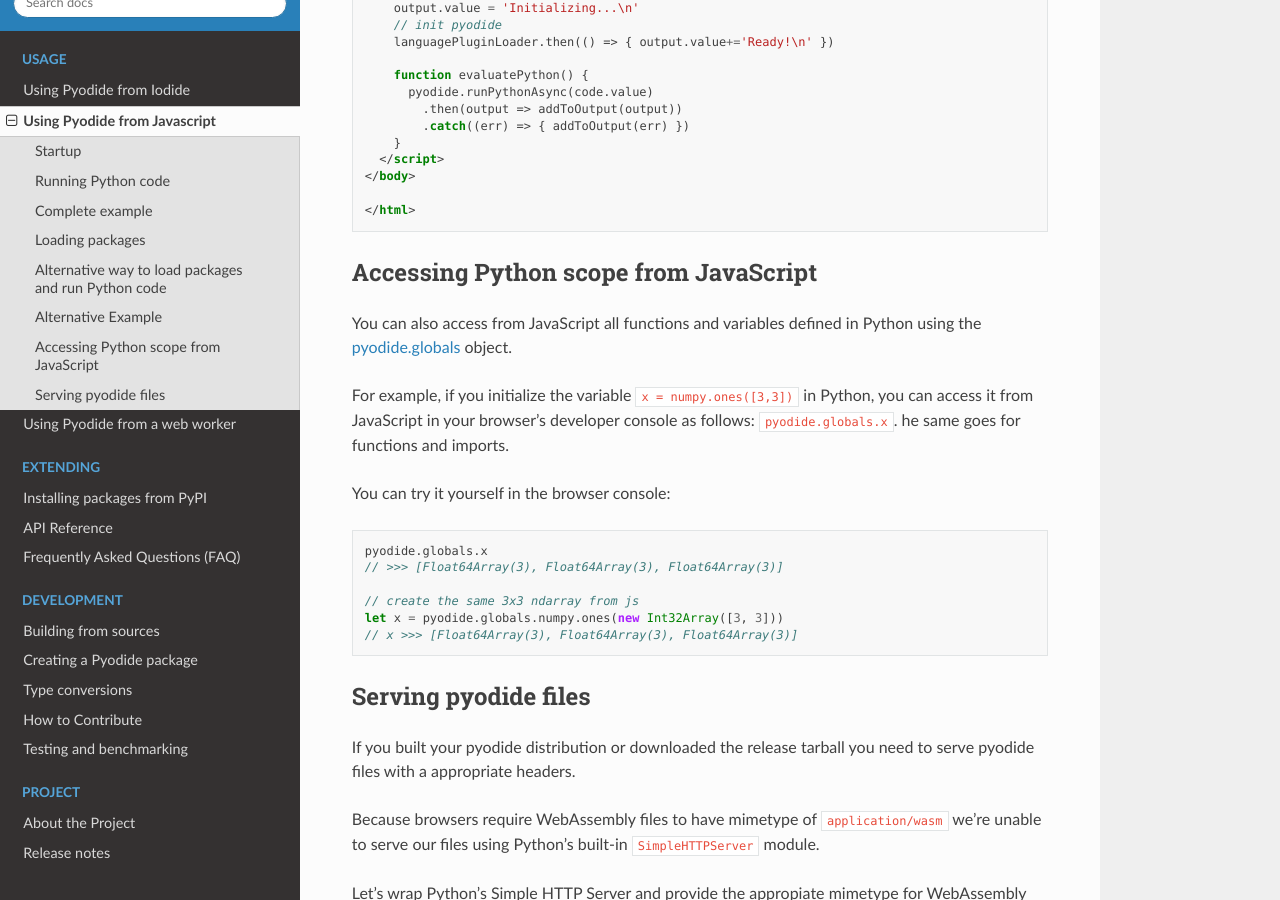
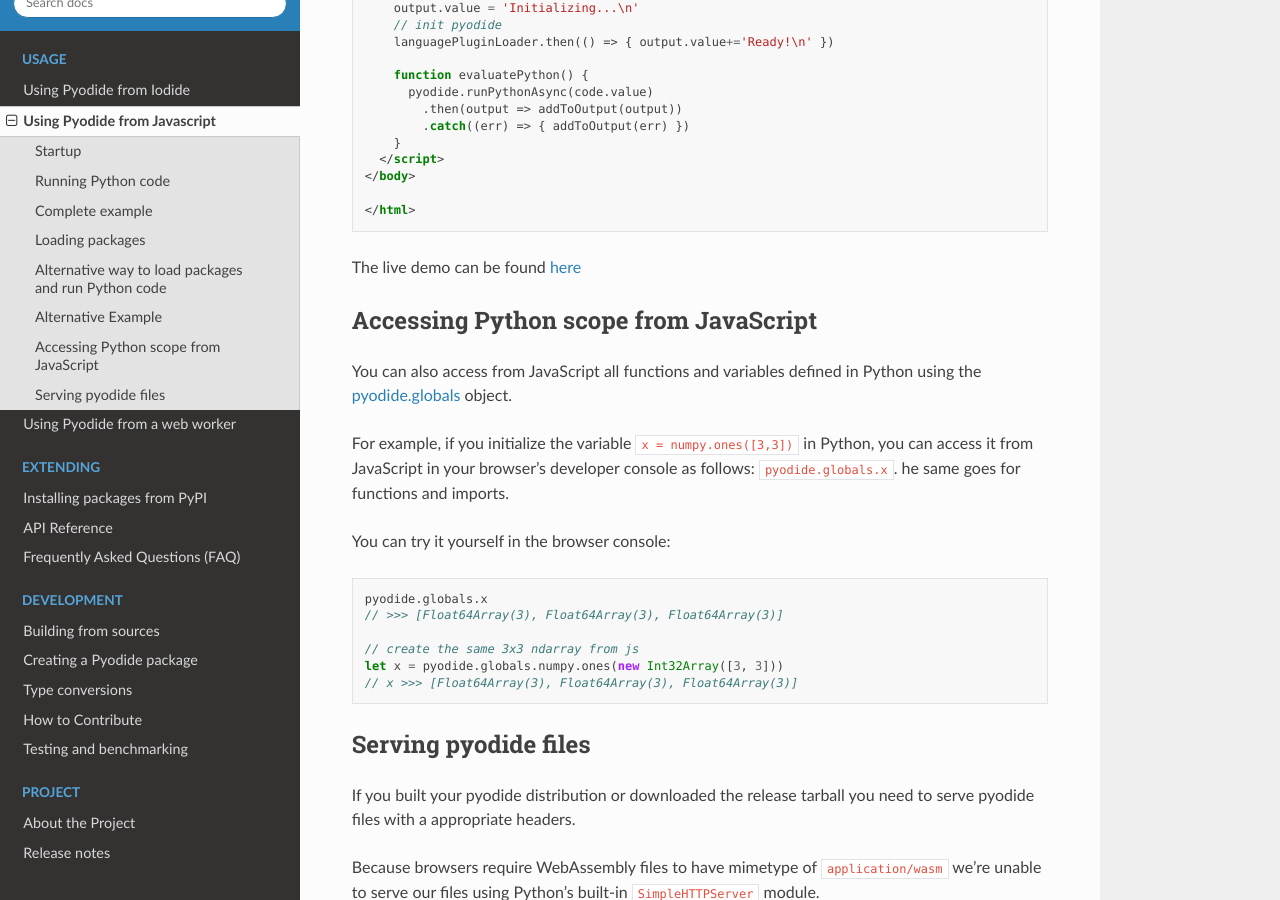
Before and after one commit to pyodide/pyodide, a Sphinx documentation site: the page built from docs/using_pyodide_from_javascript.md, in a window 1280 px wide and 900 px high, scrolled down 2918 px. Built offline with Sphinx 7.4.7 and the Read the Docs theme 2.0.0, drawn with Linux system fonts in a browser that asks for light colours; the version number is read from the project's files by our own code.

Commit message:
DOC Using Pyodide from Javascript: add link to live demo

````diff
--- a/docs/using_pyodide_from_javascript.md
+++ b/docs/using_pyodide_from_javascript.md
@@ -151,7 +151,7 @@ Note: although the function is called Async, it still blocks the main thread. To
 
 </html>
 ```
-
+The live demo can be found [here](http://karay.me/truepyxel/pyodide.html)
 ## Accessing Python scope from JavaScript
 
 You can also access from JavaScript all functions and variables defined in Python using the [pyodide.globals](api_reference.md#pyodideglobals) object.
````
